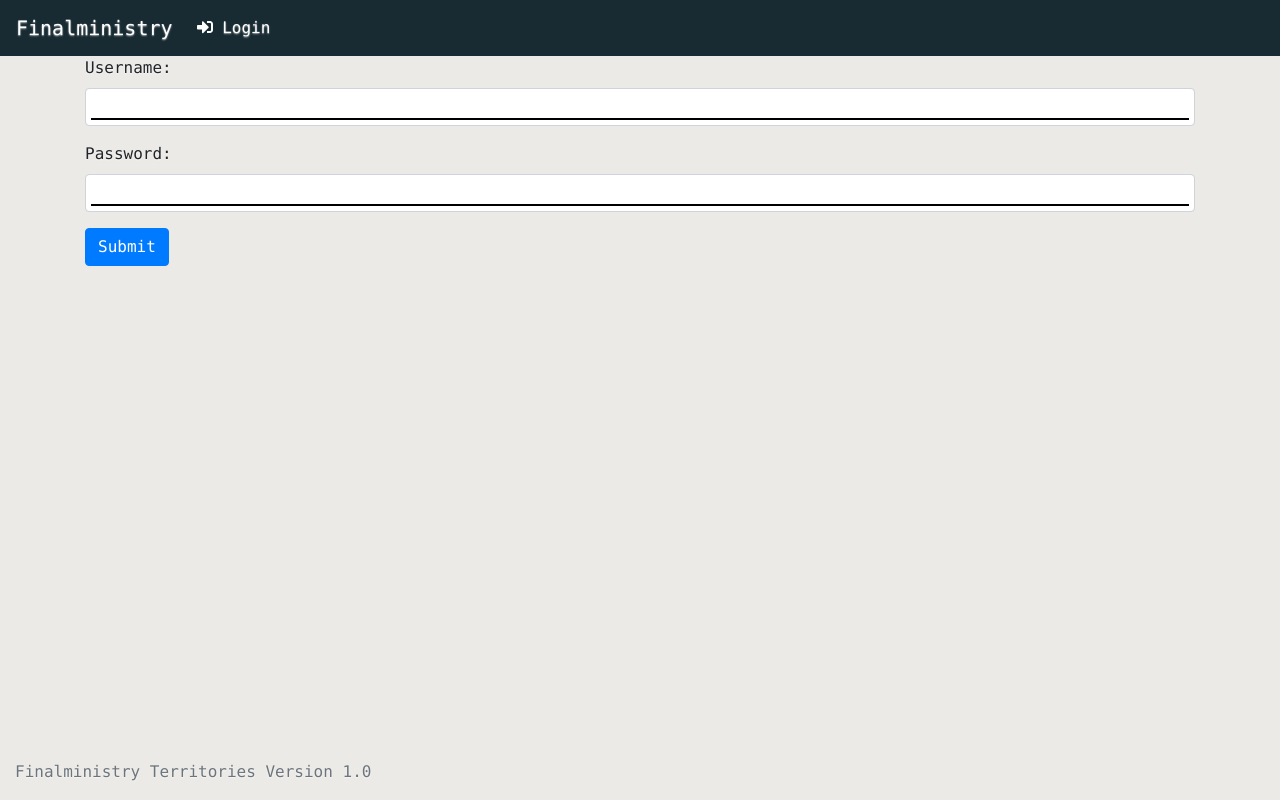
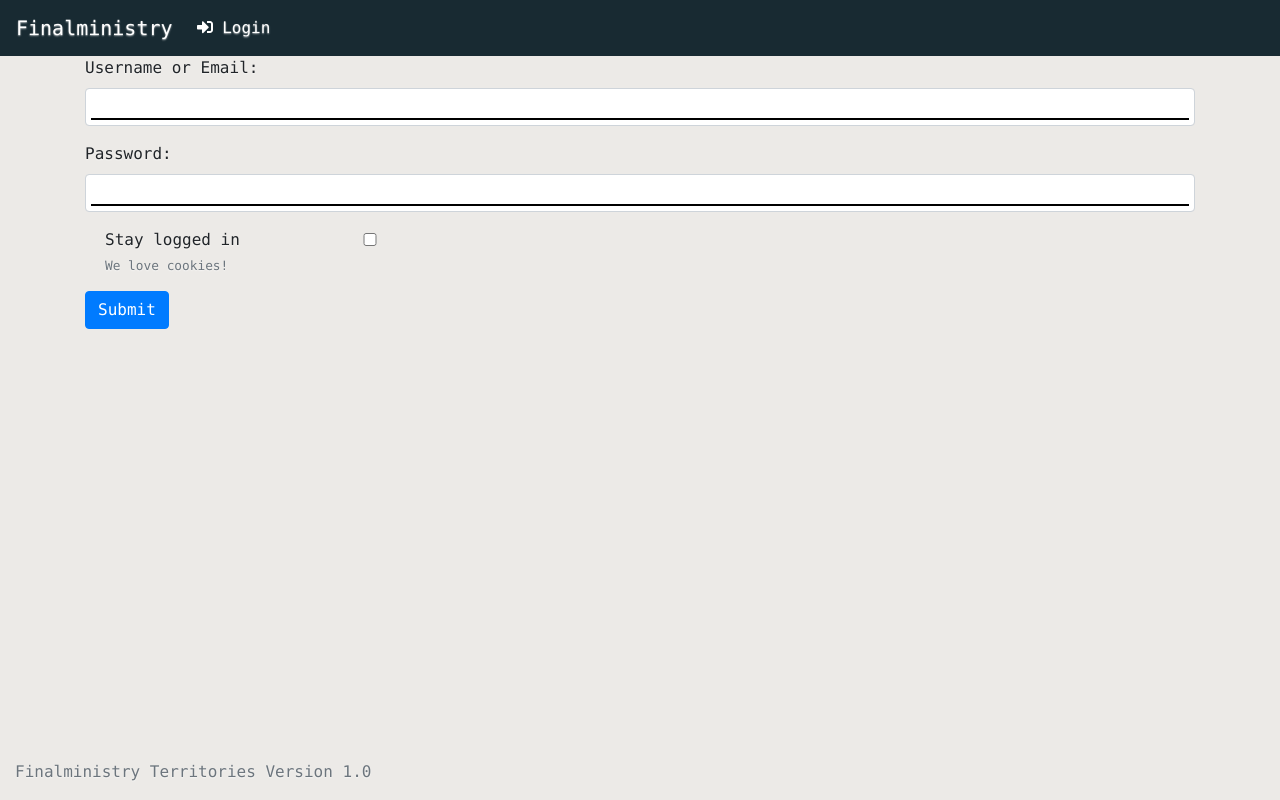
Before and after one commit to hydrogen2oxygen/Finalministry-Territories, an Angular app in the folder src/main/ui/: page /login in a window 1280 px wide. Built offline with nearby package versions, Linux system fonts and the light colour scheme.

Commit message:
register new user wip

```diff
--- a/src/main/ui/src/app/app.module.ts
+++ b/src/main/ui/src/app/app.module.ts
@@ -16,6 +16,8 @@ import {SessionService} from "./services/session.service";
 import {ReactiveFormsModule} from "@angular/forms";
 import {FontAwesomeModule} from "@fortawesome/angular-fontawesome";
 import {BrowserAnimationsModule} from "@angular/platform-browser/animations";
+import { RegisterNewUserComponent } from './components/session/register-new-user/register-new-user.component';
+import { LoggedOutDashboardComponent } from './components/dashboard/logged-out-dashboard/logged-out-dashboard.component';
 
 @Injectable()
 export class XhrInterceptor implements HttpInterceptor {
@@ -36,7 +38,9 @@ export class XhrInterceptor implements HttpInterceptor {
     MapComponent,
     SettingsComponent,
     TerritoriesComponent,
-    LoginComponent
+    LoginComponent,
+    RegisterNewUserComponent,
+    LoggedOutDashboardComponent
   ],
   imports: [
     NgbModule,
--- a/src/main/ui/src/app/components/dashboard/dashboard.component.html
+++ b/src/main/ui/src/app/components/dashboard/dashboard.component.html
@@ -1 +1,4 @@
-<p>dashboard works!</p>
+<app-logged-out-dashboard *ngIf="!authenticated()"></app-logged-out-dashboard>
+<div *ngIf="authenticated()">
+  <p>dashboard works!</p>
+</div>
--- a/src/main/ui/src/app/components/dashboard/dashboard.component.ts
+++ b/src/main/ui/src/app/components/dashboard/dashboard.component.ts
@@ -1,4 +1,5 @@
 import { Component, OnInit } from '@angular/core';
+import {SessionService} from "../../services/session.service";
 
 @Component({
   selector: 'app-dashboard',
@@ -7,9 +8,12 @@ import { Component, OnInit } from '@angular/core';
 })
 export class DashboardComponent implements OnInit {
 
-  constructor() { }
+  constructor(private sessionService: SessionService) { }
 
   ngOnInit() {
   }
 
+  authenticated() {
+    return this.sessionService.authenticated;
+  }
 }
--- /dev/null
+++ b/src/main/ui/src/app/components/dashboard/logged-out-dashboard/logged-out-dashboard.component.html
@@ -0,0 +1 @@
+<p>logged-out-dashboard works!</p>
--- /dev/null
+++ b/src/main/ui/src/app/components/dashboard/logged-out-dashboard/logged-out-dashboard.component.ts
@@ -0,0 +1,15 @@
+import { Component, OnInit } from '@angular/core';
+
+@Component({
+  selector: 'app-logged-out-dashboard',
+  templateUrl: './logged-out-dashboard.component.html',
+  styleUrls: ['./logged-out-dashboard.component.sass']
+})
+export class LoggedOutDashboardComponent implements OnInit {
+
+  constructor() { }
+
+  ngOnInit() {
+  }
+
+}
--- a/src/main/ui/src/app/components/session/login/login.component.html
+++ b/src/main/ui/src/app/components/session/login/login.component.html
@@ -1,16 +1,16 @@
-<div class="alert alert-danger" [hidden]="!error">
-  There was a problem logging in. Please try again.
-</div>
 <form role="form" [formGroup]="loginForm" (submit)="login()">
   <div class="form-group">
-    <label for="username">Username:</label> <input type="text"
-                                                   class="form-control" id="username" name="username"
-                                                   formControlName="username"/>
+    <label for="username">Username or Email:</label>
+    <input type="text" class="form-control" id="username" name="username" formControlName="username"/>
   </div>
   <div class="form-group">
-    <label for="password">Password:</label> <input type="password"
-                                                   class="form-control" id="password" name="password"
-                                                   formControlName="password"/>
+    <label for="password">Password:</label>
+    <input type="password" class="form-control" id="password" name="password" formControlName="password"/>
+  </div>
+  <div class="form-group form-check">
+    <label for="stayLoggedIn" class="form-check-label">Stay logged in</label>
+    <input type="checkbox" class="form-check-input" id="stayLoggedIn" name="stayLoggedIn" formControlName="stayLoggedIn"/>
+    <small id="stayLoggedInHelp" class="form-text text-muted">We love cookies!</small>
   </div>
   <button type="submit" class="btn btn-primary">Submit</button>
 </form>
--- a/src/main/ui/src/app/components/session/login/login.component.ts
+++ b/src/main/ui/src/app/components/session/login/login.component.ts
@@ -25,7 +25,8 @@ export class LoginComponent implements OnInit {
   ngOnInit() {
     this.loginForm = this.formbuilder.group({
       username: '',
-      password: ''
+      password: '',
+      stayLoggedIn: false
     });
   }
 
--- /dev/null
+++ b/src/main/ui/src/app/components/session/register-new-user/register-new-user.component.html
@@ -0,0 +1 @@
+<p>register-new-user works!</p>
--- /dev/null
+++ b/src/main/ui/src/app/components/session/register-new-user/register-new-user.component.ts
@@ -0,0 +1,15 @@
+import { Component, OnInit } from '@angular/core';
+
+@Component({
+  selector: 'app-register-new-user',
+  templateUrl: './register-new-user.component.html',
+  styleUrls: ['./register-new-user.component.sass']
+})
+export class RegisterNewUserComponent implements OnInit {
+
+  constructor() { }
+
+  ngOnInit() {
+  }
+
+}
```
Also changed, not shown: src/main/ui/src/app/components/dashboard/logged-out-dashboard/logged-out-dashboard.component.sass (added), src/main/ui/src/app/components/session/register-new-user/register-new-user.component.sass (added), 1 other file (tests, documents, lock files or other folders).
